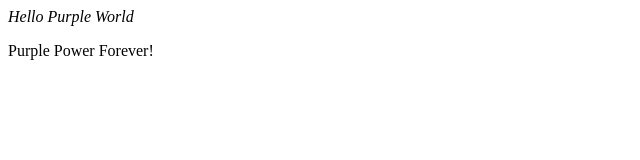
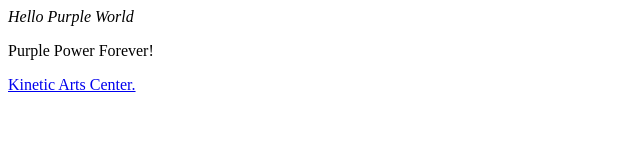
Before and after one commit to Cat-Bodnar/HelloWorldClassActivity, a plain HTML site: page index.html in a window 1280 px wide. Shown: the whole page, without its empty margins (0-640 px from the left). Drawn offline with Linux system fonts and the light colour scheme.

Commit message:
Update index.html

```diff
--- a/index.html
+++ b/index.html
@@ -1,2 +1,4 @@
 <em>Hello Purple World</em>
 <p>Purple Power Forever!</p>
+
+<a href="http:www.kineticartscenter.com/">Kinetic Arts Center.</a>
```
